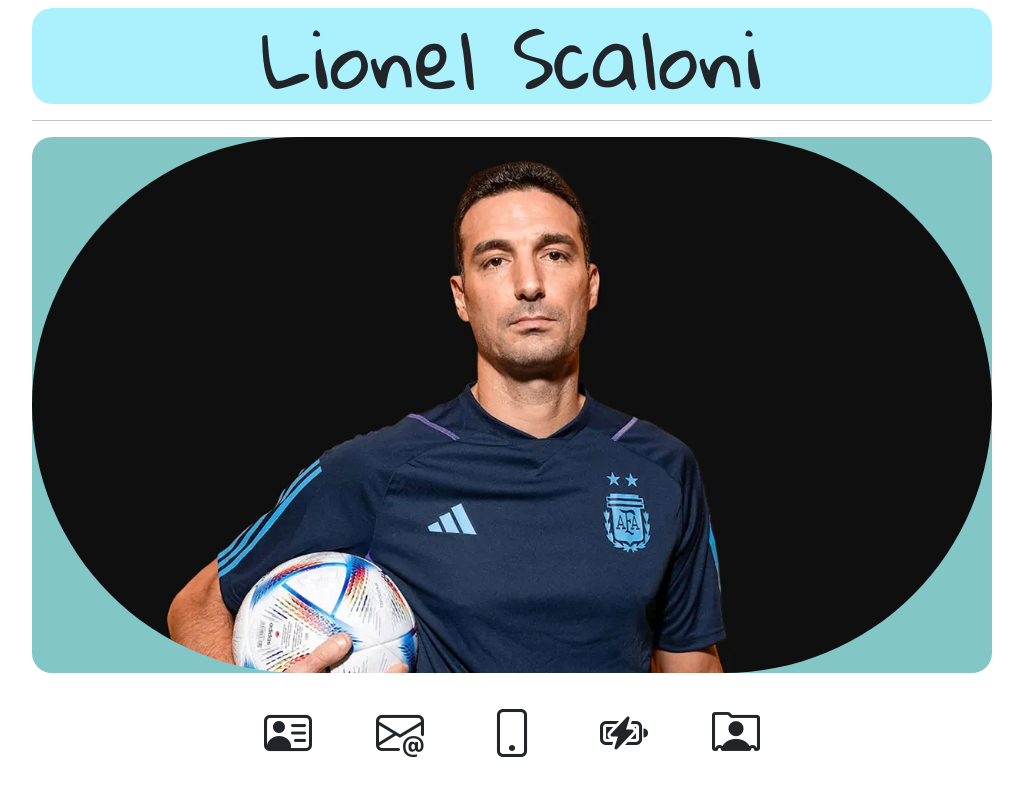
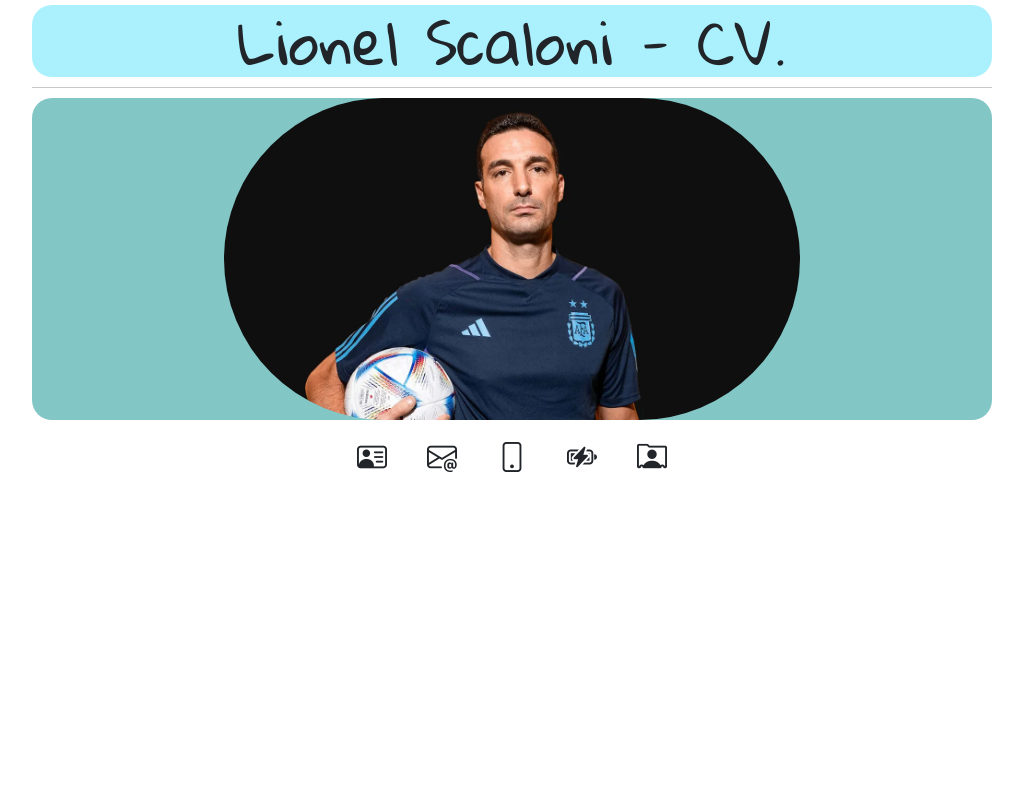
Before and after one commit to mchristello/argentina_programa, a website: page index.html in a window 1280 px wide. Shown: the whole page, without its empty margins (128-1151 px from the left). Drawn offline with nearby package versions, Linux system fonts and the light colour scheme; a web font is replaced by a local one.

Commit message:
Minor style changes

```diff
--- a/index.js
+++ b/index.js
@@ -26,10 +26,10 @@ const user = {
 }
 
 // Eventos
-title.innerHTML = `${user.name} ${user.lastname}`;
-picture.innerHTML = `<img src="${user.photo}" alt="profile pic">`;
+title.innerHTML = `${user.name} ${user.lastname} - CV.`;
+picture.innerHTML = `<img src="${user.photo}" alt="${user.lastname} profile pic">`;
 
-personalInfo.addEventListener('mouseover', (e) => {
+personalInfo.addEventListener('click', () => {
     emailContainer.innerHTML = '';
     experienceContainer.innerHTML = '';
     educationContainer.innerHTML = '';
@@ -44,7 +44,7 @@ personalInfo.addEventListener('mouseover', (e) => {
 
 });
 
-email.addEventListener('mouseover', () => {
+email.addEventListener('click', () => {
     personalInfoContainer.innerHTML ='';
     experienceContainer.innerHTML = '';
     educationContainer.innerHTML = '';
@@ -56,7 +56,7 @@ email.addEventListener('mouseover', () => {
                                 </div>`
 });
 
-phone.addEventListener('mouseover', () => {
+phone.addEventListener('click', () => {
     personalInfoContainer.innerHTML ='';
     emailContainer.innerHTML = '';
     experienceContainer.innerHTML = '';
@@ -68,7 +68,7 @@ phone.addEventListener('mouseover', () => {
                                 </div>`;
 });
 
-education.addEventListener('mouseover', () => {
+education.addEventListener('click', () => {
     personalInfoContainer.innerHTML ='';
     emailContainer.innerHTML = '';
     experienceContainer.innerHTML = '';
@@ -85,7 +85,7 @@ education.addEventListener('mouseover', () => {
                                     </div>`;
 });
 
-experience.addEventListener('mouseover', () => {
+experience.addEventListener('click', () => {
     personalInfoContainer.innerHTML ='';
     emailContainer.innerHTML = '';
     educationContainer.innerHTML = '';
--- a/style.css
+++ b/style.css
@@ -19,7 +19,7 @@
 
 html {
     font-family: 'Poppins', sans-serif;
-    font-size: clamp(1.5rem, 8vw -2rem, 3rem);
+    font-size: 62.5%;
     width: 75vw;
     margin: 0 auto;
 }
@@ -27,7 +27,7 @@ html {
 #title {
     text-align: center;
     font-family: 'Gloria Hallelujah', cursive;
-    font-size: 5em;
+    font-size: 6rem;
     background-color: #12d7fa5b;
     border-radius: 20px;
     margin-top: .5rem;
@@ -41,7 +41,7 @@ html {
 
 .picture img {
     border-radius: 40rem;
-    max-width: 100%;
+    max-width: 60%;
     height: auto;
 }
 
@@ -58,7 +58,7 @@ html {
 }
 
 .info_container {
-    font-family: 'Marvel', sans-serif;
+    font-family: 'Poppins', sans-serif;
     font-size: 1.8rem;
     text-align: center;
     margin: 2rem auto;
@@ -108,7 +108,6 @@ ul li {
         transform:translateX(-6px) rotate(-1.2deg)}}
 
 .personal_info {
-    background: #EB3349;  /* fallback for old browsers */
     background: -webkit-linear-gradient(to right, #eb9588, #EB3349);  /* Chrome 10-25, Safari 5.1-6 */
     background: linear-gradient(to right, #fc9585, #EB3349); /* W3C, IE 10+/ Edge, Firefox 16+, Chrome 26+, Opera 12+, Safari 7+ */
     border-radius: 20px;
@@ -116,7 +115,6 @@ ul li {
 }
 
 .email_info{
-    background: #1FA2FF;  /* fallback for old browsers */
     background: -webkit-linear-gradient(to left, #A6FFCB, #12D8FA, #1FA2FF);  /* Chrome 10-25, Safari 5.1-6 */
     background: linear-gradient(to left, #A6FFCB, #12D8FA, #1FA2FF); /* W3C, IE 10+/ Edge, Firefox 16+, Chrome 26+, Opera 12+, Safari 7+ */
     border-radius: 20px;
@@ -124,7 +122,6 @@ ul li {
 }
 
 .phone_info {
-    background: #1c92d2;  /* fallback for old browsers */
     background: -webkit-linear-gradient(to left, #f2fcfe, #1c92d2);  /* Chrome 10-25, Safari 5.1-6 */
     background: linear-gradient(to left, #f2fcfe, #1c92d2); /* W3C, IE 10+/ Edge, Firefox 16+, Chrome 26+, Opera 12+, Safari 7+ */
     border-radius: 20px;
@@ -132,7 +129,6 @@ ul li {
 }
 
 .education_info {
-    background: #3CA55C;  /* fallback for old browsers */
     background: -webkit-linear-gradient(to left, #B5AC49, #3CA55C);  /* Chrome 10-25, Safari 5.1-6 */
     background: linear-gradient(to left, #B5AC49, #3CA55C); /* W3C, IE 10+/ Edge, Firefox 16+, Chrome 26+, Opera 12+, Safari 7+ */
     border-radius: 20px;
@@ -140,7 +136,6 @@ ul li {
 }
 
 .experience_info {
-    background: #2980B9;  /* fallback for old browsers */
     background: -webkit-linear-gradient(to left, #FFFFFF, #6DD5FA, #2980B9);  /* Chrome 10-25, Safari 5.1-6 */
     background: linear-gradient(to left, #FFFFFF, #6DD5FA, #2980B9); /* W3C, IE 10+/ Edge, Firefox 16+, Chrome 26+, Opera 12+, Safari 7+ */
     border-radius: 20px;
```
Also changed, not shown: index.html (+2 -2 lines).
